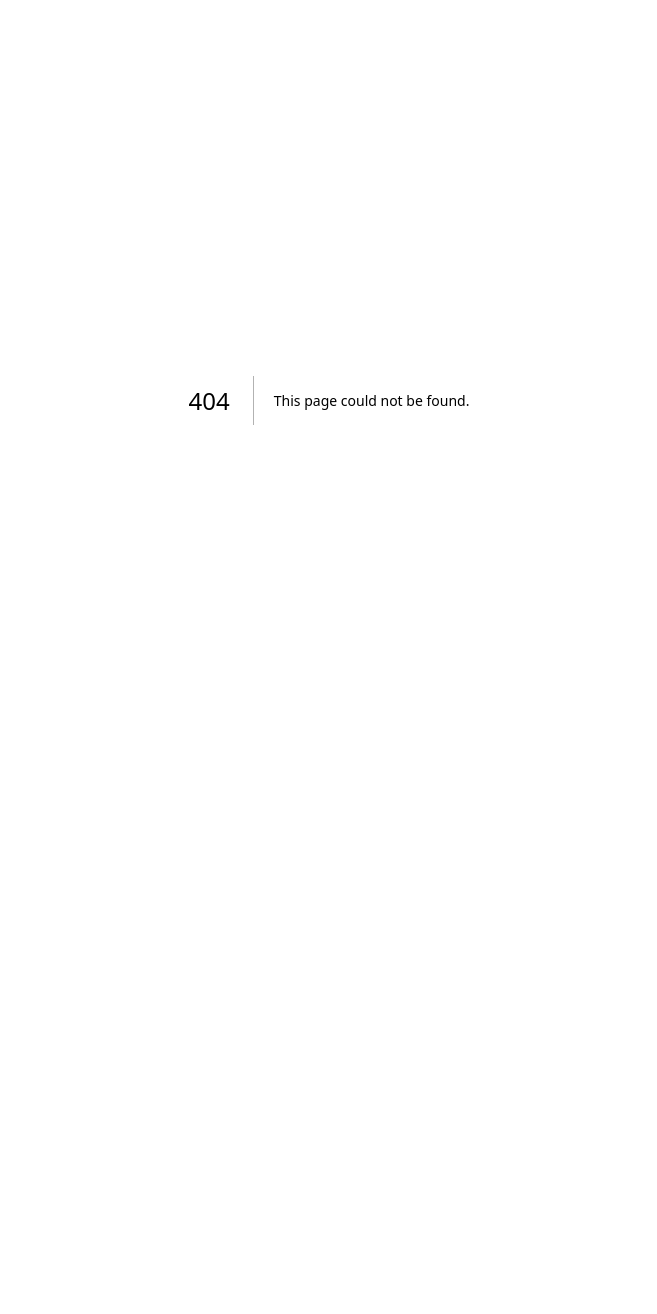
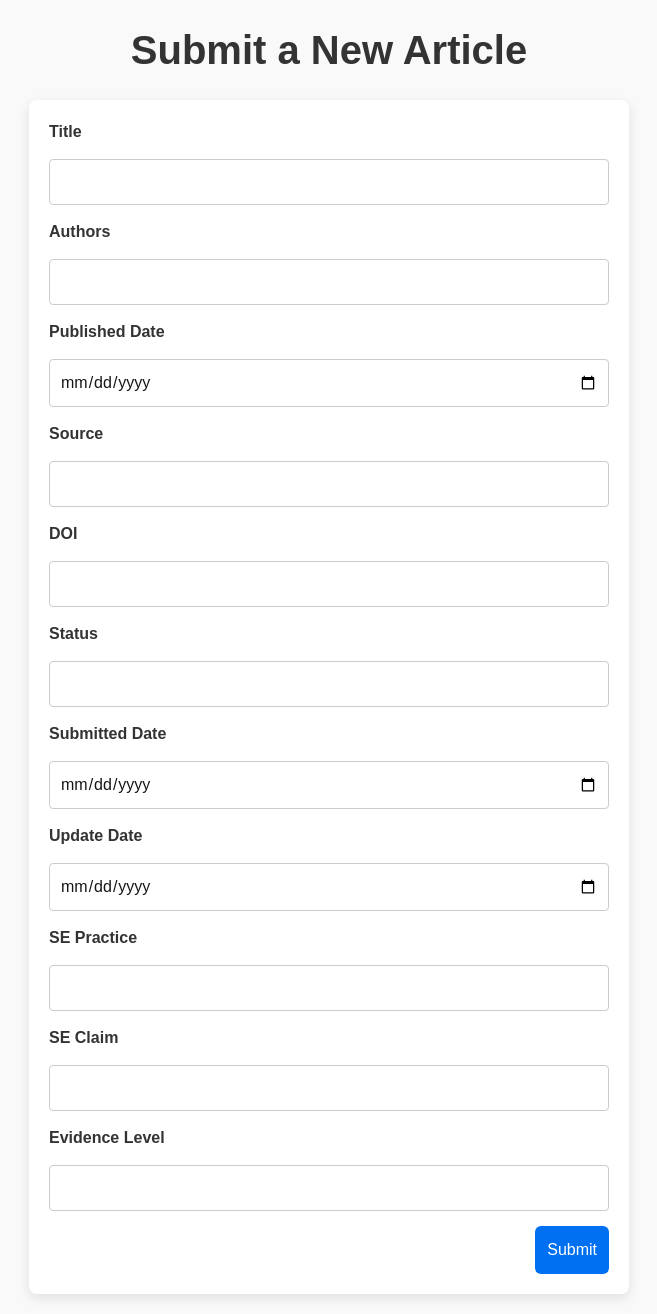
Before and after one commit to wmq4940/SPEED, a Next.js app in the folder frontend/: page /ArticleForm in a window 1280 px wide. Before the commit this address had no page. Shown: the whole page, without its empty margins (311-968 px from the left). Before the commit the page ends 800 px from the top, so only its background shows below. Built offline with nearby package versions, Linux system fonts and the light colour scheme.

Commit message:
Added Article Sumbission Form

```diff
--- /dev/null
+++ b/frontend/src/pages/ArticleForm.tsx
@@ -0,0 +1,186 @@
+import { useState } from 'react';
+import styles from './SeForm.module.css'; // Assuming the styles already exist
+
+export default function ArticleForm() {
+  const [formData, setFormData] = useState({
+    title: '',
+    authors: '',
+    published_date: '',
+    source: '',
+    DOI: '',
+    status: '',
+    submitted_date: '',
+    update_date: '',
+    SE_Practice: '',
+    SE_Claim: '',
+    Evidence_Level: ''
+  });
+
+  const handleChange = (e: React.ChangeEvent<HTMLInputElement | HTMLTextAreaElement>) => {
+    setFormData({
+      ...formData,
+      [e.target.name]: e.target.value
+    });
+  };
+
+  const handleSubmit = async (e: React.FormEvent) => {
+    e.preventDefault();
+
+    try {
+      // Check if SE_Practice or SE_Claim is new, and if so, update the database
+      const seResponse = await fetch('http://localhost:8000/api/se', {
+        method: 'POST',
+        headers: {
+          'Content-Type': 'application/json'
+        },
+        body: JSON.stringify({
+          SE_Practice: formData.SE_Practice,
+          SE_Claim: [formData.SE_Claim]
+        })
+      });
+
+      if (!seResponse.ok) {
+        throw new Error('Failed to update SE information');
+      }
+
+      // Submit the article data
+      const articleResponse = await fetch('http://localhost:8000/api/articles', {
+        method: 'POST',
+        headers: {
+          'Content-Type': 'application/json'
+        },
+        body: JSON.stringify(formData)
+      });
+
+      if (!articleResponse.ok) {
+        throw new Error('Failed to submit article');
+      }
+
+      alert('Article submitted successfully!');
+    } catch (error) {
+      console.error(error);
+      alert('An error occurred while submitting the article.');
+    }
+  };
+
+  return (
+    <div className={styles.container}>
+      <h1 className={styles.title}>Submit a New Article</h1>
+      <form onSubmit={handleSubmit} className={styles.form}>
+        <label className={styles.label}>Title</label>
+        <input
+          type="text"
+          name="title"
+          value={formData.title}
+          onChange={handleChange}
+          className={styles.input}
+          required
+        />
+
+        <label className={styles.label}>Authors</label>
+        <input
+          type="text"
+          name="authors"
+          value={formData.authors}
+          onChange={handleChange}
+          className={styles.input}
+          required
+        />
+
+        <label className={styles.label}>Published Date</label>
+        <input
+          type="date"
+          name="published_date"
+          value={formData.published_date}
+          onChange={handleChange}
+          className={styles.input}
+          required
+        />
+
+        <label className={styles.label}>Source</label>
+        <input
+          type="text"
+          name="source"
+          value={formData.source}
+          onChange={handleChange}
+          className={styles.input}
+          required
+        />
+
+        <label className={styles.label}>DOI</label>
+        <input
+          type="text"
+          name="DOI"
+          value={formData.DOI}
+          onChange={handleChange}
+          className={styles.input}
+          required
+        />
+
+        <label className={styles.label}>Status</label>
+        <input
+          type="text"
+          name="status"
+          value={formData.status}
+          onChange={handleChange}
+          className={styles.input}
+          required
+        />
+
+        <label className={styles.label}>Submitted Date</label>
+        <input
+          type="date"
+          name="submitted_date"
+          value={formData.submitted_date}
+          onChange={handleChange}
+          className={styles.input}
+          required
+        />
+
+        <label className={styles.label}>Update Date</label>
+        <input
+          type="date"
+          name="update_date"
+          value={formData.update_date}
+          onChange={handleChange}
+          className={styles.input}
+          required
+        />
+
+        <label className={styles.label}>SE Practice</label>
+        <input
+          type="text"
+          name="SE_Practice"
+          value={formData.SE_Practice}
+          onChange={handleChange}
+          className={styles.input}
+          required
+        />
+
+        <label className={styles.label}>SE Claim</label>
+        <input
+          type="text"
+          name="SE_Claim"
+          value={formData.SE_Claim}
+          onChange={handleChange}
+          className={styles.input}
+          required
+        />
+
+        <label className={styles.label}>Evidence Level</label>
+        <input
+          type="text"
+          name="Evidence_Level"
+          value={formData.Evidence_Level}
+          onChange={handleChange}
+          className={styles.input}
+          required
+        />
+
+        <button type="submit" className={styles.button}>
+          Submit
+        </button>
+      </form>
+    </div>
+  );
+}
--- a/frontend/src/pages/navbar/Navbar.tsx
+++ b/frontend/src/pages/navbar/Navbar.tsx
@@ -63,6 +63,11 @@ const Navbar: React.FC = () => {
                   <a className={styles.dropdownItem}>New SE Claim</a>
                 </Link>
               </li>
+              <li>
+                <Link href="/ArticleForm" passHref legacyBehavior>
+                  <a className={styles.dropdownItem}>New Article Submission</a>
+                </Link>
+              </li>
             </ul>
           )}
         </li>
```
